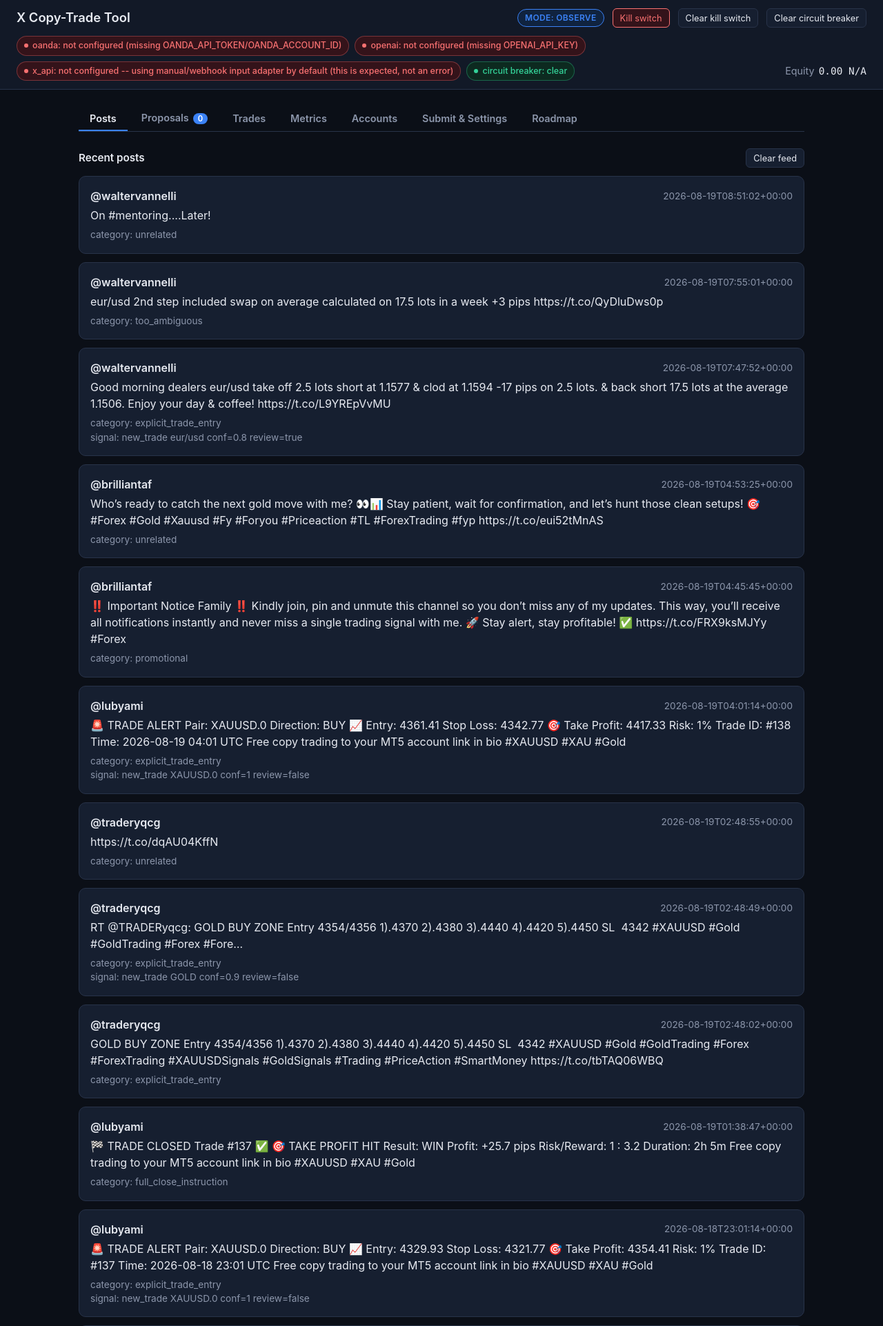
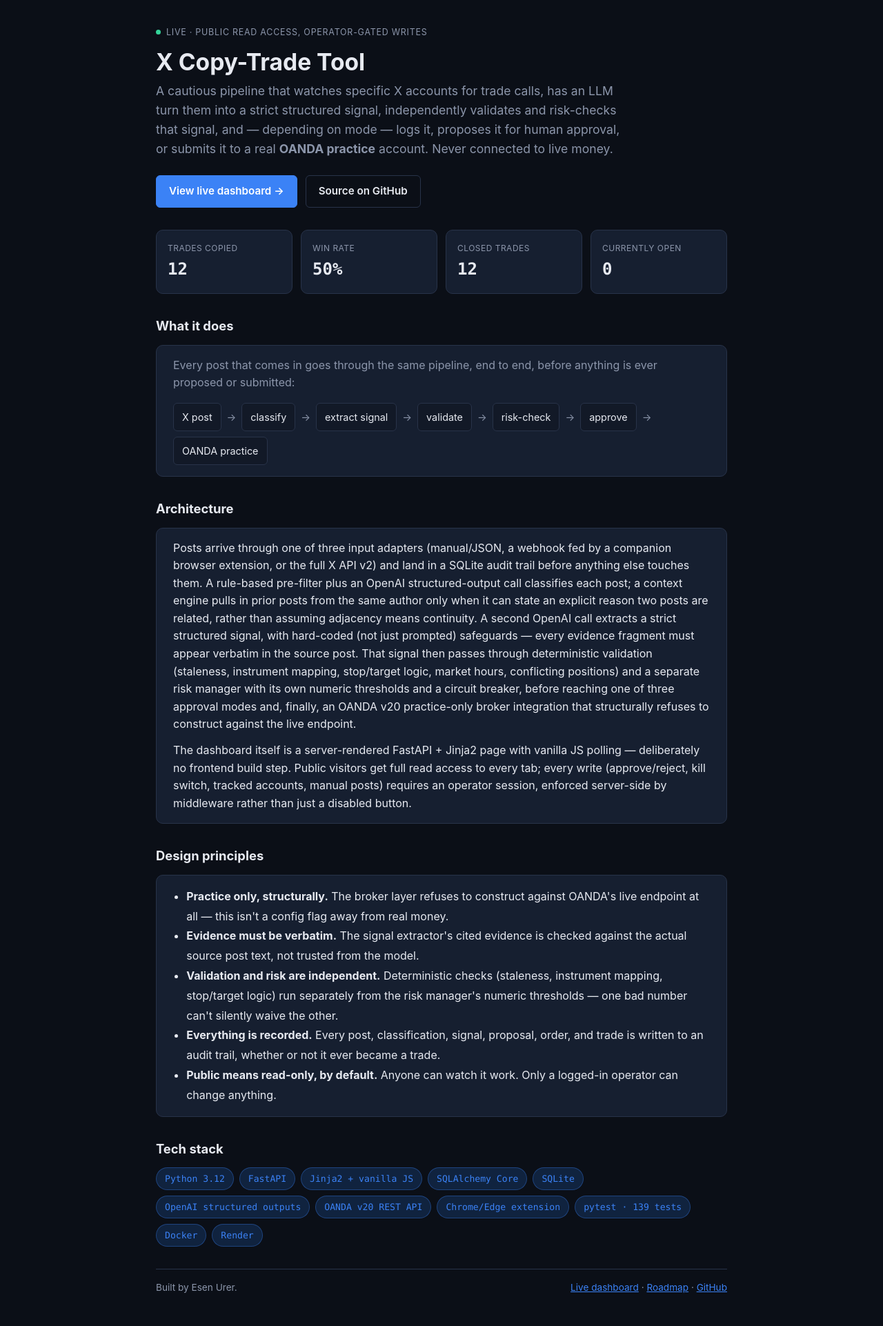
Before and after one commit to 1234Es/x-copy-trade-tool-demo, a FastAPI app: page / in a window 1280 px wide. Shown: the top 1922 px of the page at 69% size. After the commit the page ends 1874 px from the top, so only its background shows below. Run offline with FastAPI, Linux system fonts and the light colour scheme; data comes from the database, SQL or seed files in the repository; data that the repository does not hold is empty.

Commit message:
Add a public landing page explaining the project
New GET / renders landing.html: what it is/does, an architecture writeup,
design principles, tech stack, and live trades-copied/win-rate stats
pulled from /api/metrics. The operational dashboard moves to /app (same
Posts/Proposals/Trades/Metrics/Accounts/Roadmap/Settings as before,
unchanged). Tabs are now deep-linkable (e.g. /app#tab-roadmap) so the
landing page's Roadmap link actually lands on that tab.

Co-Authored-By: Claude Sonnet 5 <noreply@anthropic.com>

```diff
--- a/app/api/server.py
+++ b/app/api/server.py
@@ -68,6 +68,10 @@ def create_app(context: AppContext) -> FastAPI:
     templates = Jinja2Templates(directory=str(TEMPLATES_DIR))
 
     @app.get("/", response_class=HTMLResponse)
+    def landing(request: Request) -> HTMLResponse:
+        return templates.TemplateResponse(request, "landing.html", {})
+
+    @app.get("/app", response_class=HTMLResponse)
     def dashboard(request: Request) -> HTMLResponse:
         return templates.TemplateResponse(
             request,
--- a/app/api/templates/dashboard.html
+++ b/app/api/templates/dashboard.html
@@ -345,7 +345,7 @@
 
 <header>
   <div class="header-row">
-    <h1>X Copy-Trade Tool</h1>
+    <h1><a href="/" style="color:inherit; text-decoration:none">&larr; X Copy-Trade Tool</a></h1>
     <span class="mode-badge" id="mode-badge">mode: {{ app_mode }}</span>
     <button class="danger small" data-operator-gated {% if operator_login_enabled and not operator_authenticated %}disabled title="Log in as operator to use this"{% endif %} onclick="triggerKillSwitch()">Kill switch</button>
     <button class="small" data-operator-gated {% if operator_login_enabled and not operator_authenticated %}disabled title="Log in as operator to use this"{% endif %} onclick="clearKillSwitch()">Clear kill switch</button>
@@ -472,7 +472,7 @@
         <li>OANDA v20 <strong>practice-only</strong> broker integration &mdash; hard-refuses to construct against the live endpoint</li>
         <li>Full dashboard: Posts, Proposals, Trades, Metrics, Accounts, Submit &amp; Settings</li>
         <li>SQLite audit trail of every post, classification, signal, proposal, order, and trade</li>
-        <li>130 passing unit/integration tests, OpenAI and OANDA both mocked</li>
+        <li>139 passing unit/integration tests, OpenAI and OANDA both mocked</li>
         <li>Operator-gated public hosting &mdash; this page</li>
       </ul>
     </div>
@@ -590,6 +590,12 @@ tabs.forEach((tab, i) => {
     if (e.key === 'ArrowLeft') selectTab(tabs[(i - 1 + tabs.length) % tabs.length]);
   });
 });
+// Deep-linkable tabs, e.g. /app#tab-roadmap -- selectTab() also handles the
+// initial (already-selected) tab fine, it's idempotent.
+if (location.hash) {
+  const initialTab = tabs.find(t => '#' + t.id === location.hash);
+  if (initialTab) selectTab(initialTab);
+}
 
 function minutesLeft(isoEnds) {
   return Math.max(0, Math.ceil((new Date(isoEnds) - Date.now()) / 60000));
--- /dev/null
+++ b/app/api/templates/landing.html
@@ -0,0 +1,232 @@
+<!DOCTYPE html>
+<html lang="en">
+<head>
+<meta charset="UTF-8">
+<meta name="viewport" content="width=device-width, initial-scale=1">
+<title>X Copy-Trade Tool</title>
+<style>
+  :root {
+    --bg: #0b0f17;
+    --bg-elevated: #121927;
+    --bg-card: #161f30;
+    --bg-hover: #1c273b;
+    --border: #283349;
+    --text: #e7eaf1;
+    --text-muted: #8c96ab;
+    --accent: #3b82f6;
+    --accent-hover: #2563eb;
+    --accent-bg: #10233f;
+    --success: #34d399;
+    --success-bg: #0d2a20;
+    --danger: #f87171;
+    --danger-bg: #34131a;
+    --warning: #fbbf24;
+    --warning-bg: #332309;
+    --radius: 10px;
+    --radius-sm: 6px;
+    --space-1: 4px;
+    --space-2: 8px;
+    --space-3: 12px;
+    --space-4: 16px;
+    --space-5: 24px;
+    --space-6: 32px;
+    --font: -apple-system, BlinkMacSystemFont, "Segoe UI", Roboto, Arial, sans-serif;
+    --font-mono: "SF Mono", Consolas, "Liberation Mono", monospace;
+  }
+  * { box-sizing: border-box; }
+  body {
+    font-family: var(--font);
+    background: var(--bg);
+    color: var(--text);
+    margin: 0;
+    line-height: 1.6;
+  }
+  a { color: var(--accent); }
+  main { max-width: 860px; margin: 0 auto; padding: var(--space-6) var(--space-4) 80px; }
+  .eyebrow {
+    display: inline-flex; align-items: center; gap: var(--space-2);
+    font-size: 0.78rem; color: var(--text-muted); text-transform: uppercase; letter-spacing: 0.06em;
+  }
+  .eyebrow .dot { width: 7px; height: 7px; border-radius: 50%; background: var(--success); flex: none; }
+  h1 { font-size: 2.1rem; line-height: 1.2; margin: var(--space-3) 0 var(--space-2); }
+  .lede { font-size: 1.1rem; color: var(--text-muted); max-width: 62ch; margin: 0 0 var(--space-5); }
+  .cta-row { display: flex; flex-wrap: wrap; gap: var(--space-3); margin-bottom: var(--space-6); }
+  .btn {
+    display: inline-flex; align-items: center; gap: var(--space-2);
+    padding: 10px 18px; border-radius: var(--radius-sm); font-size: 0.95rem; font-weight: 600;
+    text-decoration: none; border: 1px solid var(--border);
+  }
+  .btn.primary { background: var(--accent); border-color: var(--accent); color: white; }
+  .btn.primary:hover { background: var(--accent-hover); }
+  .btn.secondary { color: var(--text); }
+  .btn.secondary:hover { background: var(--bg-hover); }
+
+  .stat-strip {
+    display: grid; grid-template-columns: repeat(auto-fit, minmax(130px, 1fr));
+    gap: var(--space-3); margin-bottom: var(--space-6);
+  }
+  .stat {
+    background: var(--bg-card); border: 1px solid var(--border); border-radius: var(--radius);
+    padding: var(--space-4);
+  }
+  .stat .label { font-size: 0.75rem; color: var(--text-muted); text-transform: uppercase; letter-spacing: 0.04em; }
+  .stat .value { font-size: 1.5rem; font-weight: 700; margin-top: 2px; font-family: var(--font-mono); }
+
+  section { margin-bottom: var(--space-6); }
+  h2 { font-size: 1.15rem; margin: 0 0 var(--space-3); }
+  p { margin: 0 0 var(--space-3); color: var(--text); }
+  .card { background: var(--bg-card); border: 1px solid var(--border); border-radius: var(--radius); padding: var(--space-4) var(--space-5); }
+  .muted { color: var(--text-muted); }
+
+  .flow { display: flex; flex-wrap: wrap; align-items: center; gap: var(--space-2); font-size: 0.9rem; }
+  .flow .step {
+    background: var(--bg-elevated); border: 1px solid var(--border); border-radius: var(--radius-sm);
+    padding: var(--space-2) var(--space-3); white-space: nowrap;
+  }
+  .flow .arrow { color: var(--text-muted); }
+
+  .tag-row { display: flex; flex-wrap: wrap; gap: var(--space-2); }
+  .tag {
+    background: var(--accent-bg); color: var(--accent); border: 1px solid color-mix(in srgb, var(--accent) 35%, transparent);
+    border-radius: 999px; padding: 5px 12px; font-size: 0.82rem; font-family: var(--font-mono);
+  }
+
+  .principle-list { margin: 0; padding-left: 1.2em; line-height: 1.8; }
+  .principle-list li strong { color: var(--text); }
+
+  footer {
+    border-top: 1px solid var(--border); margin-top: var(--space-6); padding-top: var(--space-4);
+    display: flex; flex-wrap: wrap; justify-content: space-between; gap: var(--space-3);
+    color: var(--text-muted); font-size: 0.85rem;
+  }
+
+  @media (max-width: 560px) {
+    main { padding: var(--space-4) var(--space-4) 60px; }
+    h1 { font-size: 1.6rem; }
+  }
+</style>
+</head>
+<body>
+<main>
+  <span class="eyebrow"><span class="dot"></span>Live &middot; public read access, operator-gated writes</span>
+  <h1>X Copy-Trade Tool</h1>
+  <p class="lede">
+    A cautious pipeline that watches specific X accounts for trade calls, has an LLM turn them
+    into a strict structured signal, independently validates and risk-checks that signal, and
+    &mdash; depending on mode &mdash; logs it, proposes it for human approval, or submits it to a
+    real <strong>OANDA practice</strong> account. Never connected to live money.
+  </p>
+
+  <div class="cta-row">
+    <a class="btn primary" href="/app">View live dashboard &rarr;</a>
+    <a class="btn secondary" href="https://github.com/1234Es/x-copy-trade-tool-demo" target="_blank" rel="noopener">Source on GitHub</a>
+  </div>
+
+  <div class="stat-strip" id="stat-strip">
+    <div class="stat"><div class="label">Trades copied</div><div class="value">&hellip;</div></div>
+    <div class="stat"><div class="label">Win rate</div><div class="value">&hellip;</div></div>
+    <div class="stat"><div class="label">Closed trades</div><div class="value">&hellip;</div></div>
+    <div class="stat"><div class="label">Currently open</div><div class="value">&hellip;</div></div>
+  </div>
+
+  <section>
+    <h2>What it does</h2>
+    <div class="card">
+      <p class="muted" style="margin-bottom: var(--space-4)">
+        Every post that comes in goes through the same pipeline, end to end, before anything is
+        ever proposed or submitted:
+      </p>
+      <div class="flow">
+        <span class="step">X post</span><span class="arrow">&rarr;</span>
+        <span class="step">classify</span><span class="arrow">&rarr;</span>
+        <span class="step">extract signal</span><span class="arrow">&rarr;</span>
+        <span class="step">validate</span><span class="arrow">&rarr;</span>
+        <span class="step">risk-check</span><span class="arrow">&rarr;</span>
+        <span class="step">approve</span><span class="arrow">&rarr;</span>
+        <span class="step">OANDA practice</span>
+      </div>
+    </div>
+  </section>
+
+  <section>
+    <h2>Architecture</h2>
+    <div class="card">
+      <p>
+        Posts arrive through one of three input adapters (manual/JSON, a webhook fed by a
+        companion browser extension, or the full X API v2) and land in a SQLite audit trail
+        before anything else touches them. A rule-based pre-filter plus an OpenAI
+        structured-output call classifies each post; a context engine pulls in prior posts from
+        the same author only when it can state an explicit reason two posts are related, rather
+        than assuming adjacency means continuity. A second OpenAI call extracts a strict
+        structured signal, with hard-coded (not just prompted) safeguards &mdash; every evidence
+        fragment must appear verbatim in the source post. That signal then passes through
+        deterministic validation (staleness, instrument mapping, stop/target logic, market
+        hours, conflicting positions) and a separate risk manager with its own numeric
+        thresholds and a circuit breaker, before reaching one of three approval modes and,
+        finally, an OANDA v20 practice-only broker integration that structurally refuses to
+        construct against the live endpoint.
+      </p>
+      <p style="margin-bottom:0">
+        The dashboard itself is a server-rendered FastAPI + Jinja2 page with vanilla JS polling
+        &mdash; deliberately no frontend build step. Public visitors get full read access to
+        every tab; every write (approve/reject, kill switch, tracked accounts, manual posts)
+        requires an operator session, enforced server-side by middleware rather than just a
+        disabled button.
+      </p>
+    </div>
+  </section>
+
+  <section>
+    <h2>Design principles</h2>
+    <div class="card">
+      <ul class="principle-list">
+        <li><strong>Practice only, structurally.</strong> The broker layer refuses to construct against OANDA's live endpoint at all &mdash; this isn't a config flag away from real money.</li>
+        <li><strong>Evidence must be verbatim.</strong> The signal extractor's cited evidence is checked against the actual source post text, not trusted from the model.</li>
+        <li><strong>Validation and risk are independent.</strong> Deterministic checks (staleness, instrument mapping, stop/target logic) run separately from the risk manager's numeric thresholds &mdash; one bad number can't silently waive the other.</li>
+        <li><strong>Everything is recorded.</strong> Every post, classification, signal, proposal, order, and trade is written to an audit trail, whether or not it ever became a trade.</li>
+        <li><strong>Public means read-only, by default.</strong> Anyone can watch it work. Only a logged-in operator can change anything.</li>
+      </ul>
+    </div>
+  </section>
+
+  <section>
+    <h2>Tech stack</h2>
+    <div class="tag-row">
+      <span class="tag">Python 3.12</span>
+      <span class="tag">FastAPI</span>
+      <span class="tag">Jinja2 + vanilla JS</span>
+      <span class="tag">SQLAlchemy Core</span>
+      <span class="tag">SQLite</span>
+      <span class="tag">OpenAI structured outputs</span>
+      <span class="tag">OANDA v20 REST API</span>
+      <span class="tag">Chrome/Edge extension</span>
+      <span class="tag">pytest &middot; 139 tests</span>
+      <span class="tag">Docker</span>
+      <span class="tag">Render</span>
+    </div>
+  </section>
+
+  <footer>
+    <span>Built by Esen Urer.</span>
+    <span><a href="/app">Live dashboard</a> &middot; <a href="/app#tab-roadmap">Roadmap</a> &middot; <a href="https://github.com/1234Es/x-copy-trade-tool-demo" target="_blank" rel="noopener">GitHub</a></span>
+  </footer>
+</main>
+
+<script>
+async function loadStats() {
+  try {
+    const r = await fetch('/api/metrics?period=all');
+    const m = await r.json();
+    const cards = document.querySelectorAll('#stat-strip .value');
+    cards[0].textContent = m.trades_copied;
+    cards[1].textContent = m.win_rate === null ? '—' : Math.round(m.win_rate * 100) + '%';
+    cards[2].textContent = m.closed_trades;
+    cards[3].textContent = m.open_trades;
+  } catch (e) {
+    document.getElementById('stat-strip').style.display = 'none';
+  }
+}
+loadStats();
+</script>
+</body>
+</html>
```
